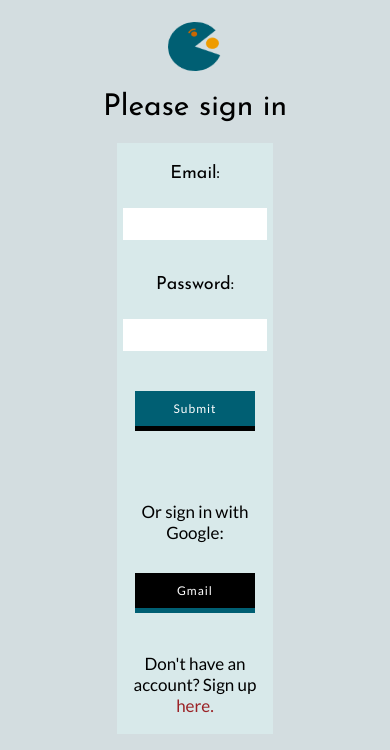
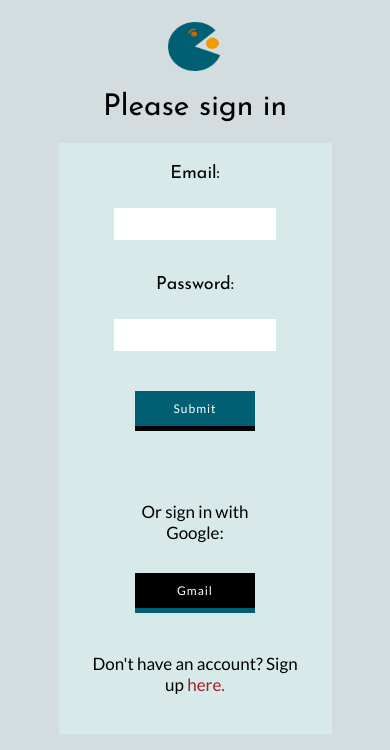
Before and after one commit to nizoom/foodnearme, a Next.js app: page /signin in a window 390 px wide. Shown: the top 750 px of the page. Built offline with nearby package versions, Linux system fonts and the light colour scheme; no server answers.

Commit message:
responsive css for mobile for sign in page

```diff
--- a/pages/signin.css
+++ b/pages/signin.css
@@ -135,7 +135,7 @@ form{
 }
 
 
-@media(min-width: 400px){
+@media(min-width: 415px){
     /* full screen */
     .wavebottom-wrapper{
         display: block;
@@ -184,6 +184,8 @@ form{
     }
 
 }
+
+
 
 @media(max-width: 800px){
     .instructional-header{
@@ -249,3 +251,26 @@ form{
         height:70%;
     }
 }
+
+@media(max-width: 415px){
+    .signin-wrapper{
+        width: 70%;
+        margin-top: 0;
+    }
+}
+
+@media(max-width: 375px){
+    .signin-wrapper{
+        width: 90%;
+        margin-top: 0px;
+    }
+    .group input{
+        width: 200px;
+    }
+    .instructional-p{
+        margin-top: 1px;
+    }
+    .gmail-btn{
+
+    }
+}
```
